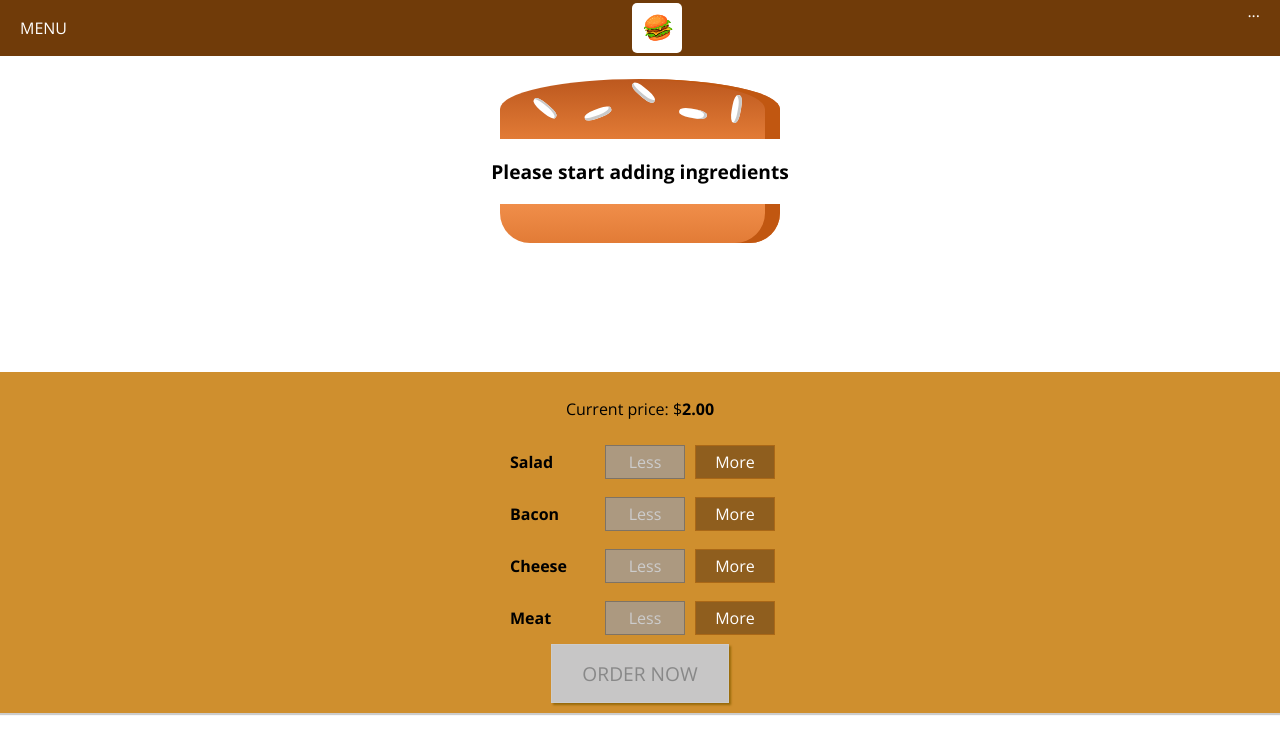
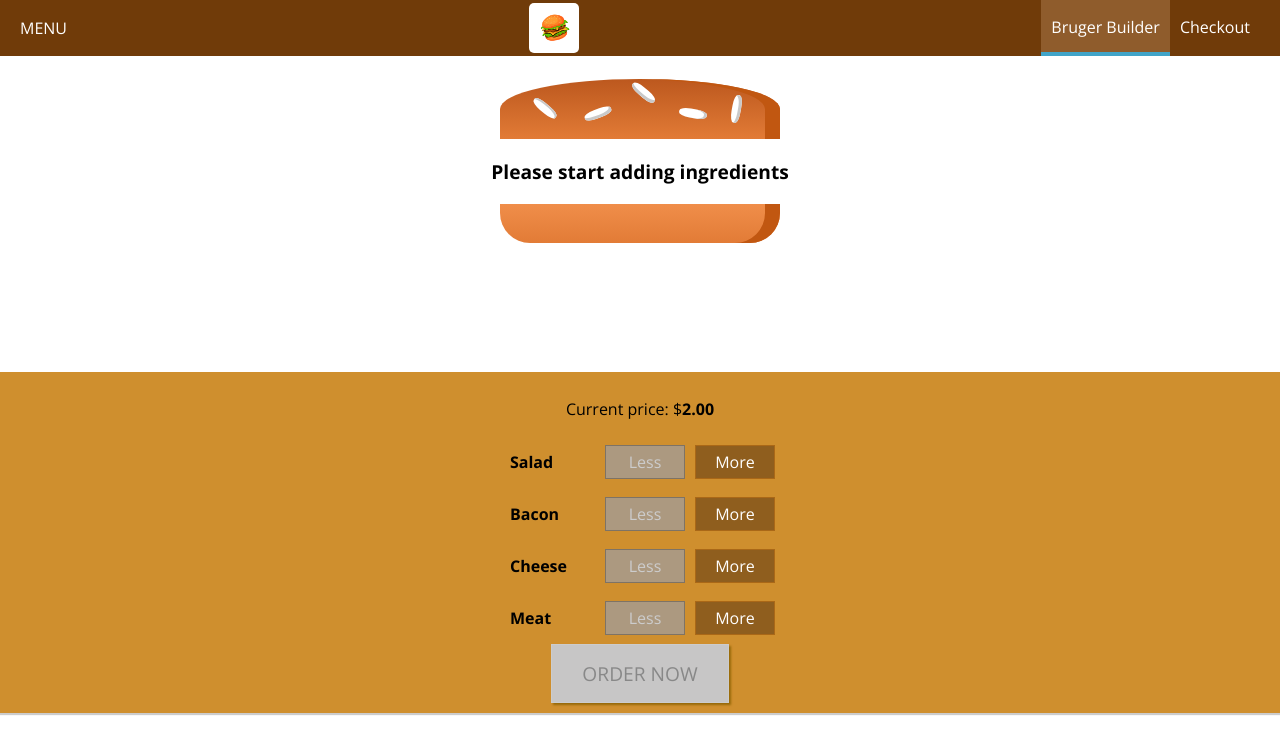
Before and after one commit to zdrale/Burger, a React app: page / in a window 1280 px wide. Shown: the top 754 px of the page. Built offline with nearby package versions, Linux system fonts and the light colour scheme.

Commit message:
Added navigation and styles for it.

```diff
--- /dev/null
+++ b/src/components/Navigation/NavigationItems/NavigationItem/NavigationItem.css
@@ -0,0 +1,27 @@
+.NavigationItem{
+    margin:0;
+    box-sizing: border-box;
+    display: flex;
+    height: 100%;
+    width: auto;
+    align-items: center;
+}
+
+.NavigationItem a {
+    color: white;
+    text-decoration: none;
+    height: 100%;
+    padding: 16px 10px;
+    border-bottom: 4px solid transparent;
+    box-sizing: border-box;
+    display: block;
+}
+
+.NavigationItem a:hover,
+.NavigationItem a:active,
+.NavigationItem a.active
+{
+    background-color: #8F5C2C;
+    border-bottom: 4px solid #40A4C8;
+    color: white;
+}
--- /dev/null
+++ b/src/components/Navigation/NavigationItems/NavigationItem/NavigationItem.js
@@ -0,0 +1,10 @@
+import React from "react";
+import classes from "./NavigationItem.css";
+const NavigationItem = (props) => (
+  <li className={classes.NavigationItem}>
+    <a href={props.link} className={props.active ? classes.active : null}>
+      {props.children}
+    </a>
+  </li>
+);
+export default NavigationItem;
--- /dev/null
+++ b/src/components/Navigation/NavigationItems/NavigationItems.css
@@ -0,0 +1,8 @@
+.NavigationItems {
+    margin: 0;
+    padding: 0;
+    list-style: none;
+    display: flex;
+    align-items: center;
+    height: 100%;
+}
--- /dev/null
+++ b/src/components/Navigation/NavigationItems/NavigationItems.js
@@ -0,0 +1,13 @@
+import React from "react";
+import classes from "./NavigationItems.css";
+import NavigationItem from "./NavigationItem/NavigationItem";
+const NavigationItems = (props) => (
+  <ul className={classes.NavigationItems}>
+    <NavigationItem link="/" active>
+      Bruger Builder
+    </NavigationItem>
+    <NavigationItem link="/">Checkout</NavigationItem>
+  </ul>
+);
+
+export default NavigationItems;
--- a/src/components/Navigation/Toolbar/Toolbar.js
+++ b/src/components/Navigation/Toolbar/Toolbar.js
@@ -1,12 +1,15 @@
 import classes from "./Toolbar.css";
 import React from "react";
 import Logo from "../../Logo/Logo";
+import NavigationItems from "../NavigationItems/NavigationItems";
 
 const toolbar = (props) => (
   <header className={classes.Toolbar}>
     <div>MENU</div>
     <Logo />
-    <nav>...</nav>
+    <nav>
+      <NavigationItems />
+    </nav>
   </header>
 );
 
```
